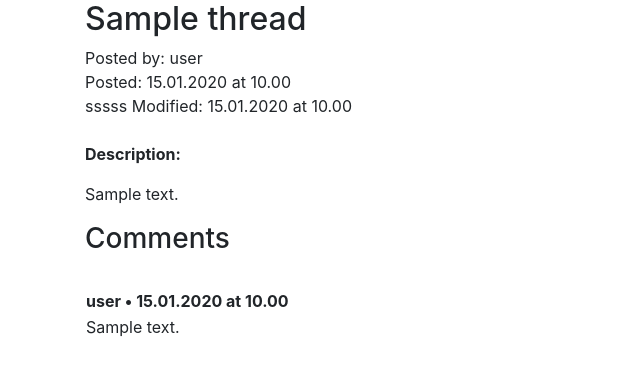
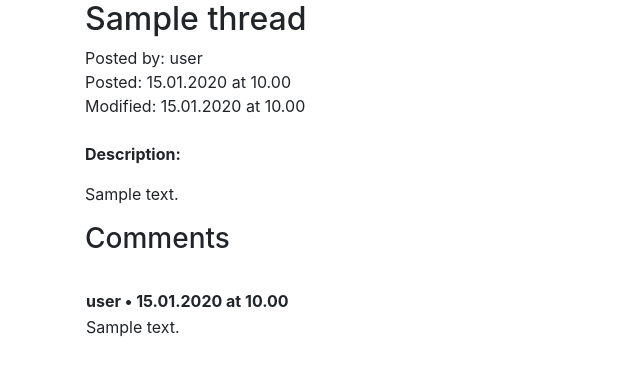
Before and after one commit to lehtoneo/keskustelufoorumi, a Flask app: page /threads/read/1 in a window 1280 px wide. Shown: the part 56-432 px from the top of the page, without its empty margins (0-640 px from the left). Run offline with Flask 2, Linux system fonts and the light colour scheme; data comes from the database, SQL or seed files in the repository; tables that the repository leaves empty hold one stand-in row (values such as "Sample post"); some libraries are stand-ins or nearby versions.

Commit message:
remove ssss

```diff
--- a/application/templates/threads/showthread.html
+++ b/application/templates/threads/showthread.html
@@ -8,7 +8,6 @@
     Posted: {{ thread.posted.strftime('%d.%m.%Y at %H.%M') }}
     <br>
     {% if thread.modified != None %}
-    sssss
     Modified: {{ thread.modified.strftime('%d.%m.%Y at %H.%M') }}
     {% endif %}
     <br>
```
